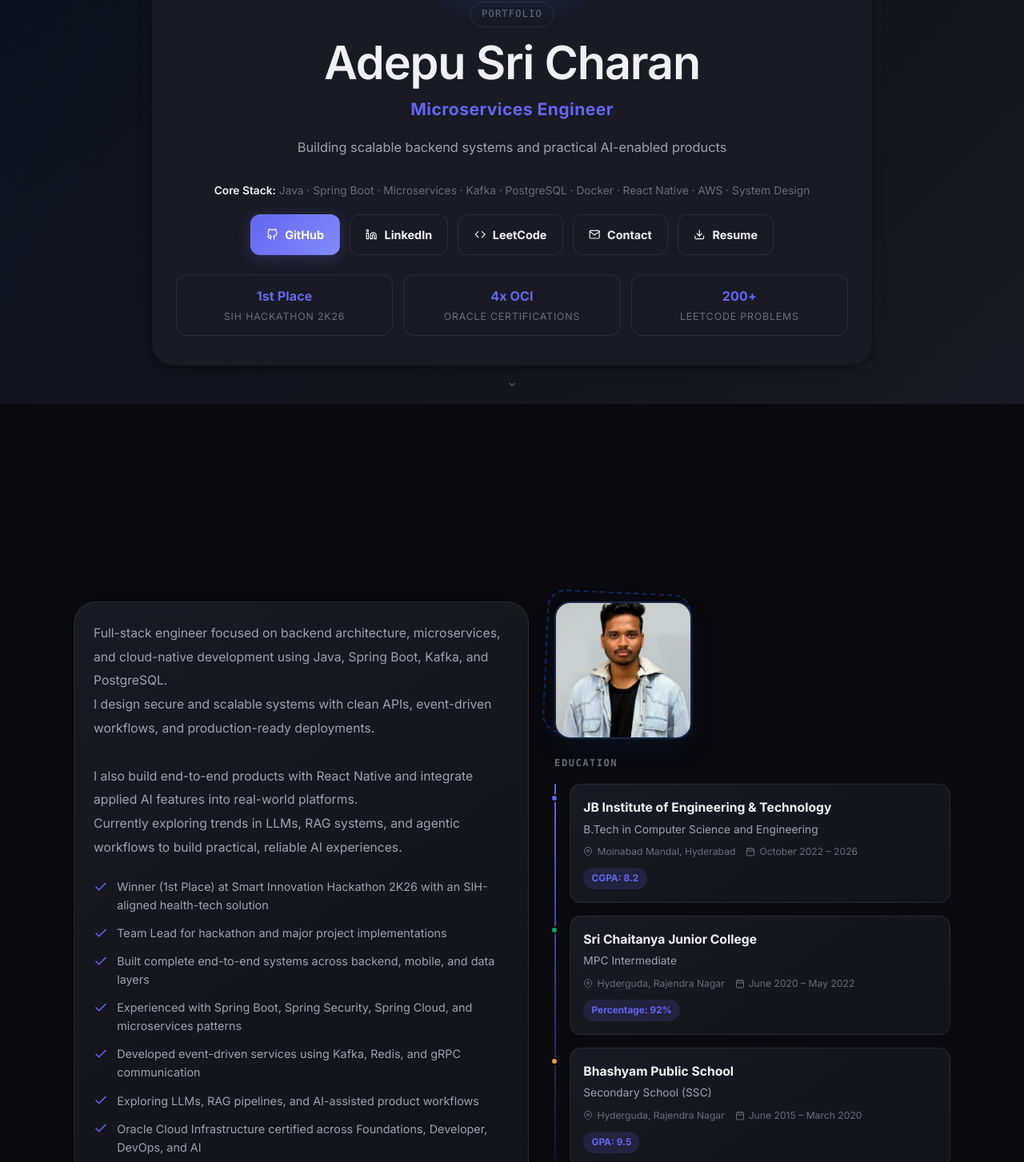
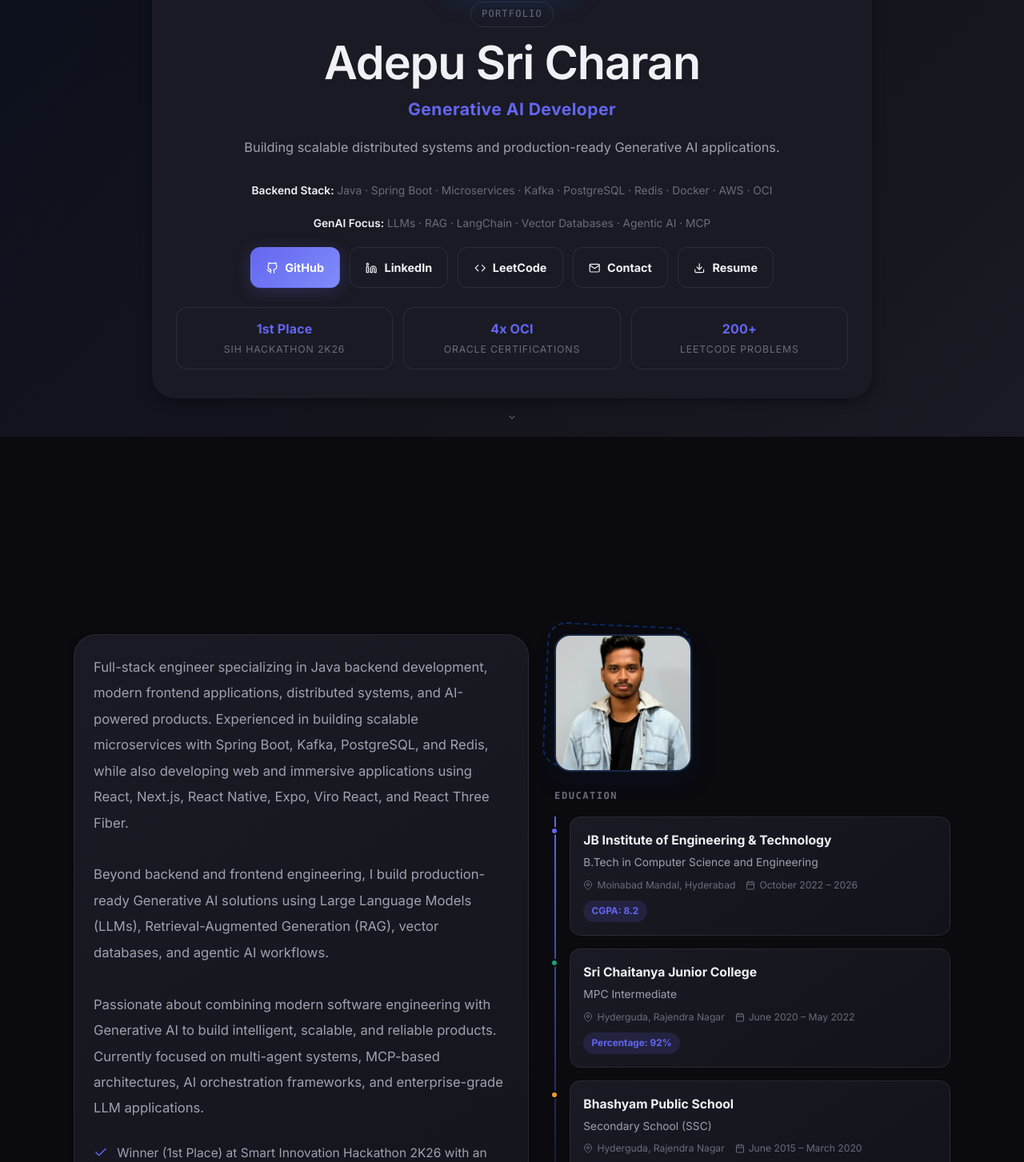
Before and after one commit to AdepuSriCharan/portfolio, a React (Vite) app: page / in a window 1280 px wide. Shown: the part 357-1810 px from the top of the page at 80% size. Built offline with nearby package versions, Linux system fonts and the light colour scheme.

Commit message:
Strengthen AI positioning and expand about section

```diff
--- a/src/components/About/About.module.css
+++ b/src/components/About/About.module.css
@@ -79,10 +79,10 @@
 }
 
 .summary {
-    font-size: 0.98rem;
+    font-size: 1.04rem;
     color: var(--text-secondary);
-    line-height: 1.9;
-    margin-bottom: 1.4rem;
+    line-height: 1.95;
+    margin-bottom: 1.7rem;
     white-space: pre-line;
 }
 
@@ -94,10 +94,10 @@
     display: flex;
     align-items: flex-start;
     gap: 0.7rem;
-    margin-bottom: 0.75rem;
+    margin-bottom: 0.95rem;
     color: var(--text-secondary);
-    font-size: 0.9rem;
-    line-height: 1.6;
+    font-size: 0.97rem;
+    line-height: 1.7;
 }
 
 .highlights li svg {
@@ -222,6 +222,7 @@
 @media (max-width: 900px) {
     .content {
         grid-template-columns: 1fr;
+        gap: 1.8rem;
     }
 
     .right {
@@ -240,6 +241,10 @@
         margin-left: auto;
         margin-right: auto;
     }
+
+    .left {
+        padding: 1.5rem;
+    }
 }
 
 @media (max-width: 480px) {
--- a/src/components/Contact/Contact.jsx
+++ b/src/components/Contact/Contact.jsx
@@ -37,7 +37,7 @@ const Contact = () => {
                     <motion.p className="section-eyebrow" variants={itemVariants}>Contact</motion.p>
                     <motion.h2 variants={itemVariants}>Let's Connect</motion.h2>
                     <motion.p variants={itemVariants}>
-                        Open to backend engineering roles, full-stack product work, and system design collaborations.
+                        Open to AI engineering roles, Java backend opportunities, full-stack product work, and system design collaborations.
                         If you are hiring, building, or exploring a project together, I would be glad to connect.
                     </motion.p>
 
--- a/src/components/Hero/Hero.jsx
+++ b/src/components/Hero/Hero.jsx
@@ -103,7 +103,10 @@ const Hero = () => {
                         {personalInfo.tagline}
                     </motion.p>
                     <motion.p className={styles.atsLine} variants={itemVariants}>
-                        <strong>Core Stack:</strong> {personalInfo.atsKeywords.join(' · ')}
+                        <strong>Backend Stack:</strong> {personalInfo.coreStack.join(' · ')}
+                    </motion.p>
+                    <motion.p className={styles.atsLine} variants={itemVariants}>
+                        <strong>GenAI Focus:</strong> {personalInfo.aiKeywords.join(' · ')}
                     </motion.p>
 
                     <motion.div className={styles.buttons} variants={itemVariants}>
--- a/src/components/Projects/Projects.jsx
+++ b/src/components/Projects/Projects.jsx
@@ -34,7 +34,7 @@ const Projects = () => {
                 >
                     <p className="section-eyebrow">Projects</p>
                     <h2>Projects</h2>
-                    <p>Case studies focused on architecture, product impact, and delivery ownership.</p>
+                    <p>Case studies focused on backend architecture, product impact, delivery ownership, and AI-ready engineering foundations.</p>
                 </motion.div>
 
                 <motion.div
--- a/src/components/Skills/Skills.jsx
+++ b/src/components/Skills/Skills.jsx
@@ -92,7 +92,7 @@ const Skills = () => {
                 >
                     <p className="section-eyebrow">Skills</p>
                     <h2>Technical Skills</h2>
-                    <p>Core technologies I use to build secure, scalable, and production-ready applications.</p>
+                    <p>Core technologies I use to build scalable backend systems and production-ready Generative AI applications.</p>
                 </motion.div>
 
                 <motion.div
--- a/src/data/constants.js
+++ b/src/data/constants.js
@@ -3,37 +3,42 @@ const withBase = (assetPath) => `${import.meta.env.BASE_URL}${assetPath.replace(
 export const personalInfo = {
     name: "Adepu Sri Charan",
     roles: [
+        "AI Engineer",
         "Java Backend Engineer",
-        "Full-Stack Developer",
+        "Generative AI Developer",
         "Microservices Engineer",
-        "Cloud & DevOps Enthusiast",
-        "LLM & RAG Explorer"
+        "Full-Stack Developer"
     ],
-    tagline: "Building scalable backend systems and practical AI-enabled products",
+    tagline: "Building scalable distributed systems and production-ready Generative AI applications.",
     email: "sricharan.adepu36@gmail.com",
     phone: "+91-8297057873",
     github: "https://github.com/AdepuSriCharan",
     linkedin: "https://www.linkedin.com/in/adepu-sri-charan-b6b0b2298/",
     leetcode: "https://leetcode.com/u/Adepu_Sri_Charan/",
-    atsKeywords: ["Java", "Spring Boot", "Microservices", "Kafka", "PostgreSQL", "Docker", "React Native", "AWS", "System Design"],
-    resumeLink: withBase("/Adepu_Sri_Charan_Resume.pdf"),
+    coreStack: ["Java", "Spring Boot", "Microservices", "Kafka", "PostgreSQL", "Redis", "Docker", "AWS", "OCI"],
+    aiKeywords: ["LLMs", "RAG", "LangChain", "Vector Databases", "Agentic AI", "MCP"],
+    atsKeywords: ["Java", "Spring Boot", "Microservices", "Kafka", "PostgreSQL", "Redis", "Docker", "AWS", "Generative AI", "LLMs", "RAG", "LangChain", "Vector Databases", "Agentic AI", "Prompt Engineering", "Embeddings", "OpenAI", "Spring AI", "MCP"],
+    resumeLink: "https://drive.google.com/file/d/16nK8gC0k-0p51Y0H6cAZWpWyK_f1cbxX/view?usp=drive_link",
     profileImage: withBase("/Profile_1.png"),
     allCertificatesLink: "https://drive.google.com/drive/folders/1S_Az2zSxklRcdhTOYgDD-cATXJ7_UbE9?usp=sharing"
 };
 
 export const aboutMe = {
-    summary: `Full-stack engineer focused on backend architecture, microservices, and cloud-native development using Java, Spring Boot, Kafka, and PostgreSQL.
-I design secure and scalable systems with clean APIs, event-driven workflows, and production-ready deployments.
+    summary: `Full-stack engineer specializing in Java backend development, modern frontend applications, distributed systems, and AI-powered products. Experienced in building scalable microservices with Spring Boot, Kafka, PostgreSQL, and Redis, while also developing web and immersive applications using React, Next.js, React Native, Expo, Viro React, and React Three Fiber.
 
-I also build end-to-end products with React Native and integrate applied AI features into real-world platforms.
-Currently exploring trends in LLMs, RAG systems, and agentic workflows to build practical, reliable AI experiences.`,
+Beyond backend and frontend engineering, I build production-ready Generative AI solutions using Large Language Models (LLMs), Retrieval-Augmented Generation (RAG), vector databases, and agentic AI workflows.
+
+Passionate about combining modern software engineering with Generative AI to build intelligent, scalable, and reliable products. Currently focused on multi-agent systems, MCP-based architectures, AI orchestration frameworks, and enterprise-grade LLM applications.`,
     highlights: [
         "Winner (1st Place) at Smart Innovation Hackathon 2K26 with an SIH-aligned health-tech solution",
         "Team Lead for hackathon and major project implementations",
         "Built complete end-to-end systems across backend, mobile, and data layers",
         "Experienced with Spring Boot, Spring Security, Spring Cloud, and microservices patterns",
         "Developed event-driven services using Kafka, Redis, and gRPC communication",
-        "Exploring LLMs, RAG pipelines, and AI-assisted product workflows",
+        "Built and experimented with advanced RAG architectures including Hybrid Search, Multi-Query Retrieval, Parent-Child Retrieval, and Contextual Compression",
+        "Developed LLM-powered applications using vector search, embeddings, prompt engineering, and retrieval orchestration",
+        "Exploring Agentic AI, MCP servers, multi-agent systems, AI workflows, and enterprise GenAI architectures",
+        "Experienced in integrating Generative AI features into production-ready applications",
         "Oracle Cloud Infrastructure certified across Foundations, Developer, DevOps, and AI"
     ]
 };
@@ -235,13 +240,22 @@ export const skills = {
         color: "#61dafb"
     },
     aiml: {
-        title: "AI/ML (Exploring)",
+        title: "Generative AI & AI Engineering",
         items: [
             "LLMs",
             "RAG",
-            "Vector Search",
-            "Agentic Workflows",
-            "Prompt Engineering"
+            "Vector Databases",
+            "Embeddings",
+            "Semantic Search",
+            "Hybrid Search",
+            "Prompt Engineering",
+            "Spring AI",
+            "LangChain",
+            "Agentic AI",
+            "Multi-Agent Systems",
+            "MCP",
+            "AI Workflows",
+            "OpenAI APIs"
         ],
         color: "#ff6f00"
     }
```
